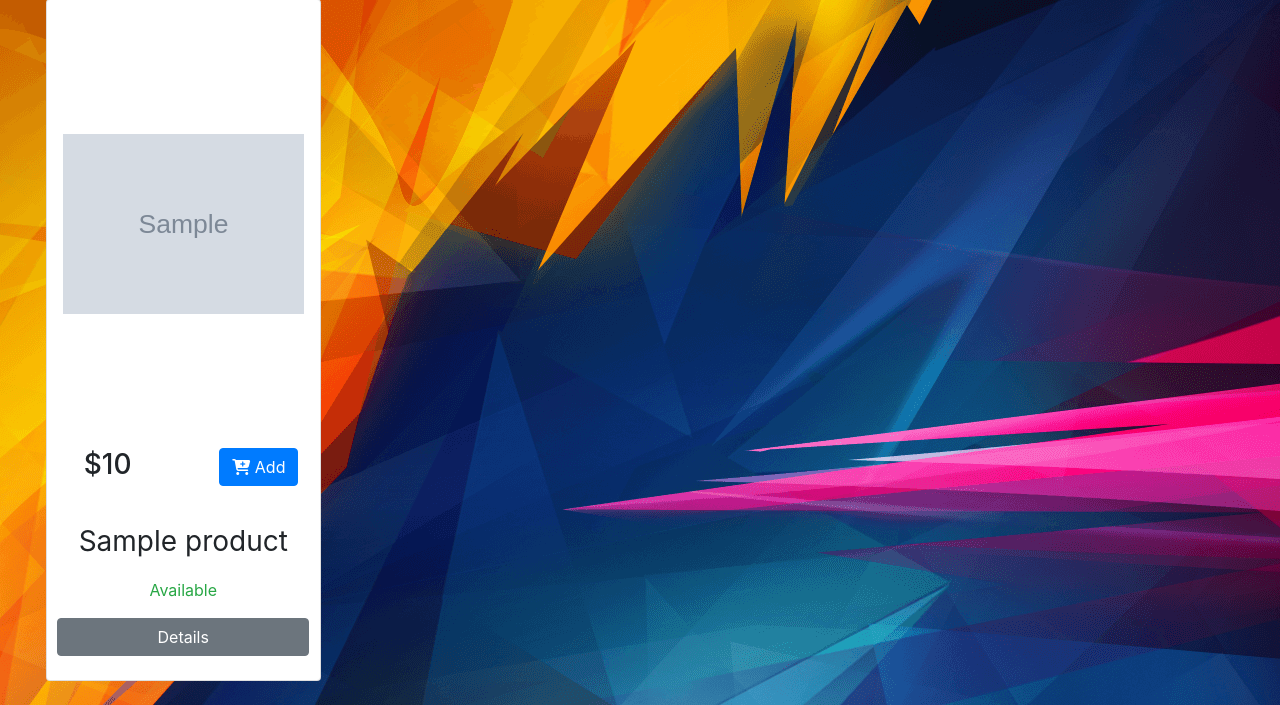
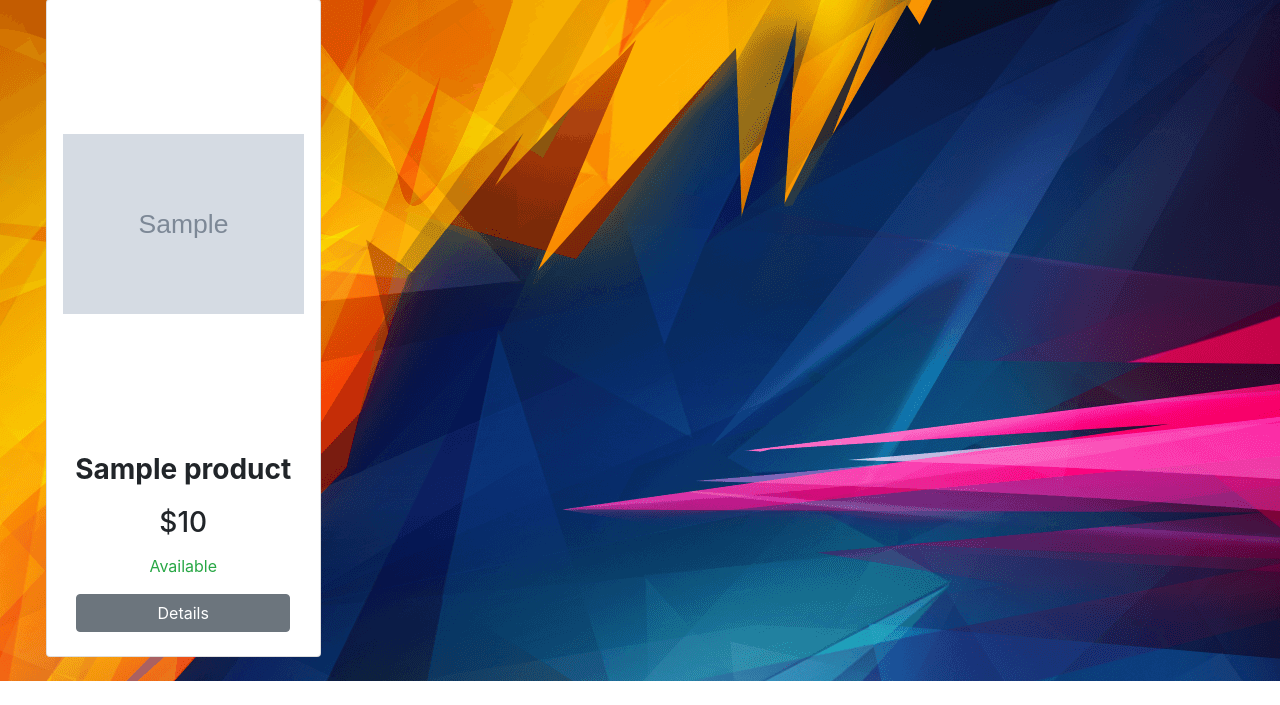
Before and after one commit to mehdi-mirzaie78/Django-Online-Shop, a Django app: page / in a window 1280 px wide. Shown: the part 143-848 px from the top of the page. After the commit the page ends 824 px from the top, so only its background shows below. Run offline with Django 4.2, Linux system fonts and the light colour scheme; tables that the repository leaves empty hold one stand-in row (values such as "Sample post"); grey boxes marked "Sample" are stand-in pictures; some libraries are stand-ins or nearby versions.

Commit message:
Shop | product | index.html | Updated home page. Showing price without discount

```diff
--- a/Shop/product/templates/product/index.html
+++ b/Shop/product/templates/product/index.html
@@ -28,8 +28,6 @@
 
 				{% endfor %}
 
-				<hr>
-
 			</div>
 
 
@@ -45,24 +43,39 @@
 			{% for product in products %}
 				<div class="col-sm-6 col-md-4 col-lg-3 mb-4">
 					<div class="card py-4 h-100 text-center">
-						<img src="{{ product.image.url }}" class="card-img-top mx-auto my-auto px-3" width="300px" height="400px"
-								 style="object-fit: scale-down"
-								 alt="{{ product.name }}">
+						<a href="{% url 'product:product_details' product.slug %}">
+							<img src="{{ product.image.url }}" class="card-img-top mx-auto my-auto px-3"
+									 width="300px" height="400px"
+									 style="object-fit: scale-down"
+									 alt="{{ product.name }}"></a>
 						<br>
-						<div class="row">
-							<div class="col-6">
+
+
+						<div class="row mx-2">
+							<div class="col-12">
+								<p class="fw-bold" style="font-size:28px">{{ product.name }}</p>
+							</div>
+
+							<div class="col-{% if not product.discount %}12{% else %}6{% endif %}">
 								<h3>${{ product.price }}</h3>
 							</div>
-							<div class="col-6">
-								<a href="" class="btn btn-primary{% if not product.is_available %} disabled {% endif %}"><i
-												class="fa-solid fa-cart-plus"></i> Add</a>
-							</div>
 
-							<br><br><br>
+							{% if product.discount %}
+								<div class="col-6">
+									{#								<a href="" class="btn btn-primary{% if not product.is_available %} disabled {% endif %}"><i#}
+									{#												class="fa-solid fa-cart-plus"></i> Add</a>#}
+									<h3 class="text-danger">
+										<del>${{ product.price_no_discount }}</del>
+									</h3>
+								</div>
 
-							<p class="col-12" style="font-size:28px">
-								{{ product.name }}
-							</p>
+							{% endif %}
+
+							<br><br>
+
+
+
+
 							<p class="col-12">
 								{% if not product.is_available %}
 									<span class="text-danger">Sold out</span>
```
